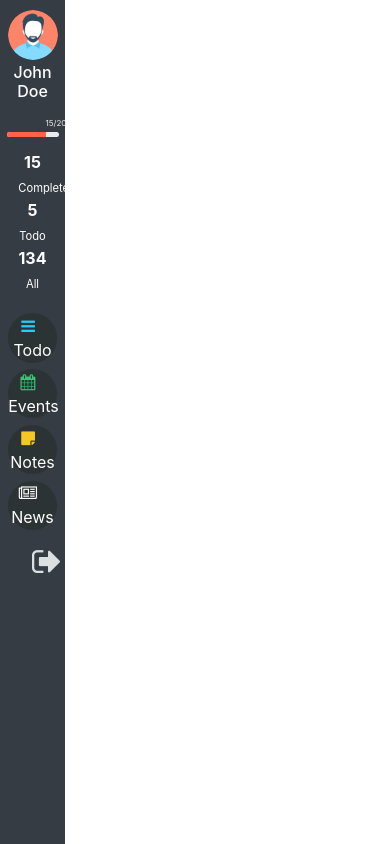
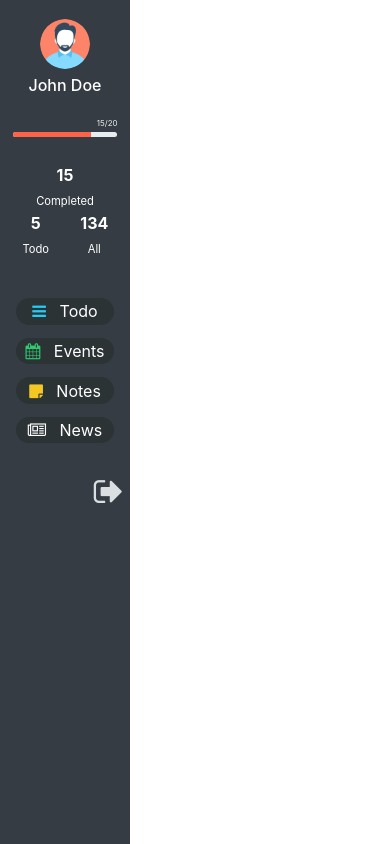
Before and after one commit to Gokul-ramalingam/Taskist, an Angular app: page /profile in a window 390 px wide. Built offline with nearby package versions, Linux system fonts and the light colour scheme.

Commit message:
Update in profile component

```diff
--- a/src/app/profile/profile.component.html
+++ b/src/app/profile/profile.component.html
@@ -1,7 +1,7 @@
 <div class="row content">
-<div class="col-2 col-sm-5 col-md-2 sidebar">
+<div class="col-4 col-lg-2 col-md-3 sidebar">
     <div class="profileDetails">
-        <img src="assets/images/profilepic.png" class="rounded-circle" alt="Cinque Terre" width="50" height="50">
+        <img src="assets/images/profilepic.png" class="rounded-circle" alt="Cinque Terre" width="50px" height="50px">
         <h6 class="name">John Doe</h6>
         <span class="accompletion">15/20</span>
         <div class="progress">
@@ -47,7 +47,7 @@
             <i class="fa fa-sign-out signoutIcon" title="signout"></i>
     </div>
 </div>
-<div class="col-10 col-sm-7 col-md-10 list">
+<div class="col-8 col-lg-9 col-md-8 list">
 
 </div>
 </div>
```
